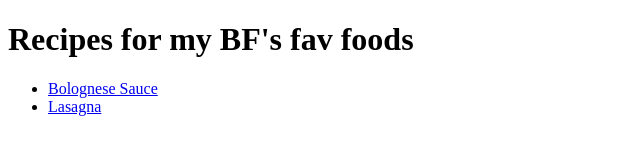
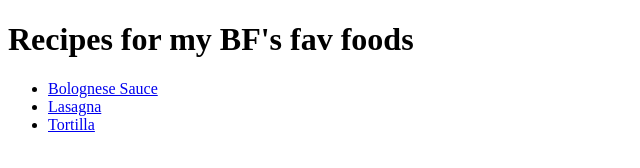
Before and after one commit to Mauro-Mag/odin-recipes, a plain HTML site: page index.html in a window 1280 px wide. Shown: the full height of the page, 0-640 px from the left. Drawn offline with Linux system fonts and the light colour scheme.

Commit message:
add Tortilla to list

```diff
--- a/index.html
+++ b/index.html
@@ -9,6 +9,7 @@
         <ul>
             <li><a href="recipes/bolognese-sauce.html">Bolognese Sauce</a></li>
             <li><a href="recipes/lasagna.html">Lasagna</a></li>
+            <li><a href="recipes/tortilla.html">Tortilla</a></li>
         </ul>
     </body>
 </html>
```
